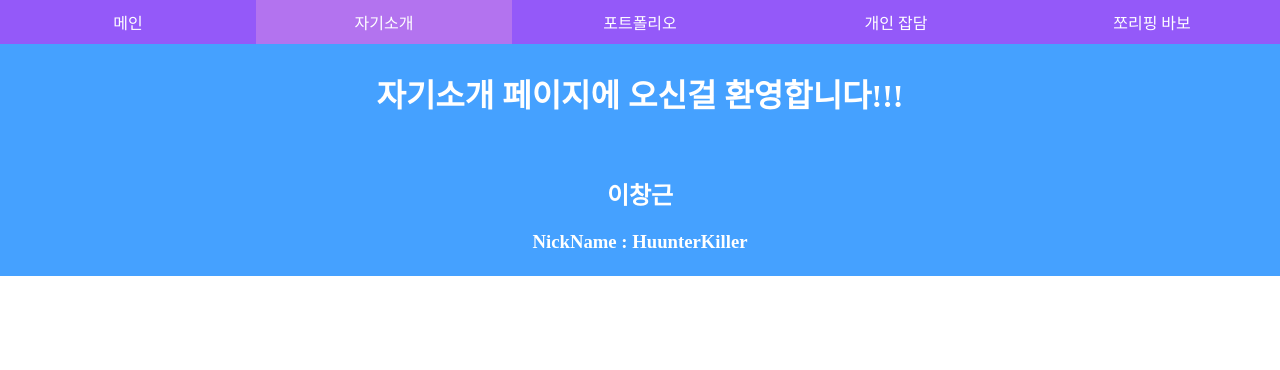
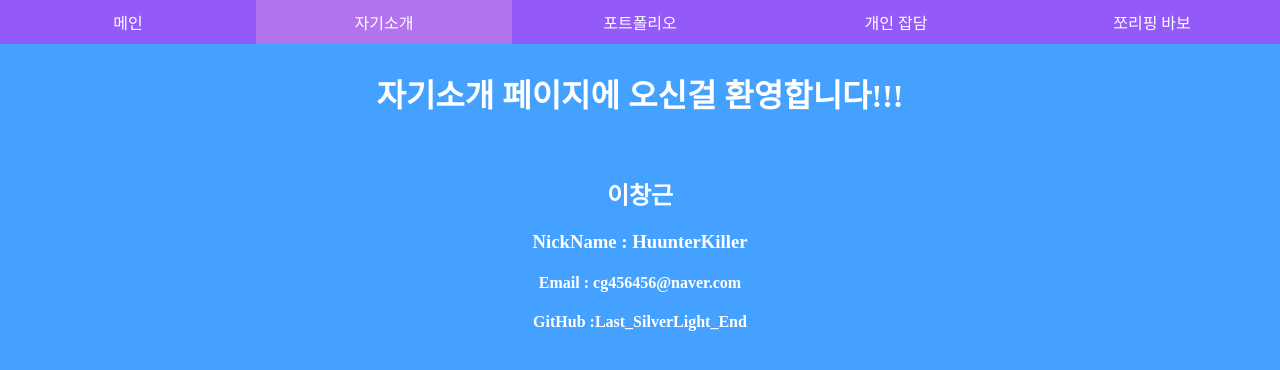
Before and after one commit to Last-SilverLight-End/Last-SilverLight-End.github.io, a Next.js app: page /introduce in a window 1280 px wide. Shown: the top 370 px of the page. Built offline with nearby package versions, Linux system fonts and the light colour scheme; a web font is replaced by a local one.

Commit message:
modify pages

```diff
--- a/pages/introduce.tsx
+++ b/pages/introduce.tsx
@@ -26,18 +26,45 @@ import styles from '../styles/main.module.css';
  * }
  */
 
+//<></> 의 유래와 정의 (fragment)
+/*<div>
+  <MyComponent />
+</div>
+
+// MyComponent
+return <>
+  <a>123</a>
+  <a>123</a>
+  <a>123</a>
+</>
+
+// 렌더링 결과
+<div>
+  <a>123</a>
+  <a>123</a>
+  <a>123</a>
+</div>
+*/
+
 const introduce: NextPage = () => {
-  return(
-    <div>
+  return(<>
     <Header />
-    <footer className={styles.footer} >
+
+    <main className={styles.main} >
       <h1>자기소개 페이지에 오신걸 환영합니다!!!</h1>
-      <br></br>
-        <h2>이창근</h2>
-        <h3>NickName : HuunterKiller</h3>
-    </footer>
-    </div>
-
+        <br></br>
+          <h2>이창근</h2>
+          <h3>NickName : HuunterKiller</h3>
+          <h4>Email : cg456456@naver.com</h4>
+          <h4>GitHub :
+            <Link href="https://github.com/Last-SilverLight-End">
+                <a>
+                  Last_SilverLight_End
+                </a>
+            </Link>
+          </h4>
+    </main>
+  </>
     )
 };
 
--- a/styles/globals.css
+++ b/styles/globals.css
@@ -1,8 +1,18 @@
-html,
 body {
+  position: fixed;
+  width: 100%;
+  height: 100%;
+  left: 0;
+  top: 0;
   padding: 0;
   margin: 0;
   font-family: IBMPlexSansKR-Regular;
+}
+#__next{
+  display: grid;
+  grid-template-rows: auto 1fr;
+  width: 100%;
+  height: 100%;
 }
 
 @font-face {
@@ -32,4 +42,5 @@ a {
 }
 .header_menu {
     text-decoration: underline;
+
 }
--- a/styles/main.module.css
+++ b/styles/main.module.css
@@ -7,7 +7,7 @@
     justify-content: center;
     align-items: center;
   }
-.footer {
+.main {
   padding: 5px;
   background-color: #45a1ff;
   color: #fff;
```
